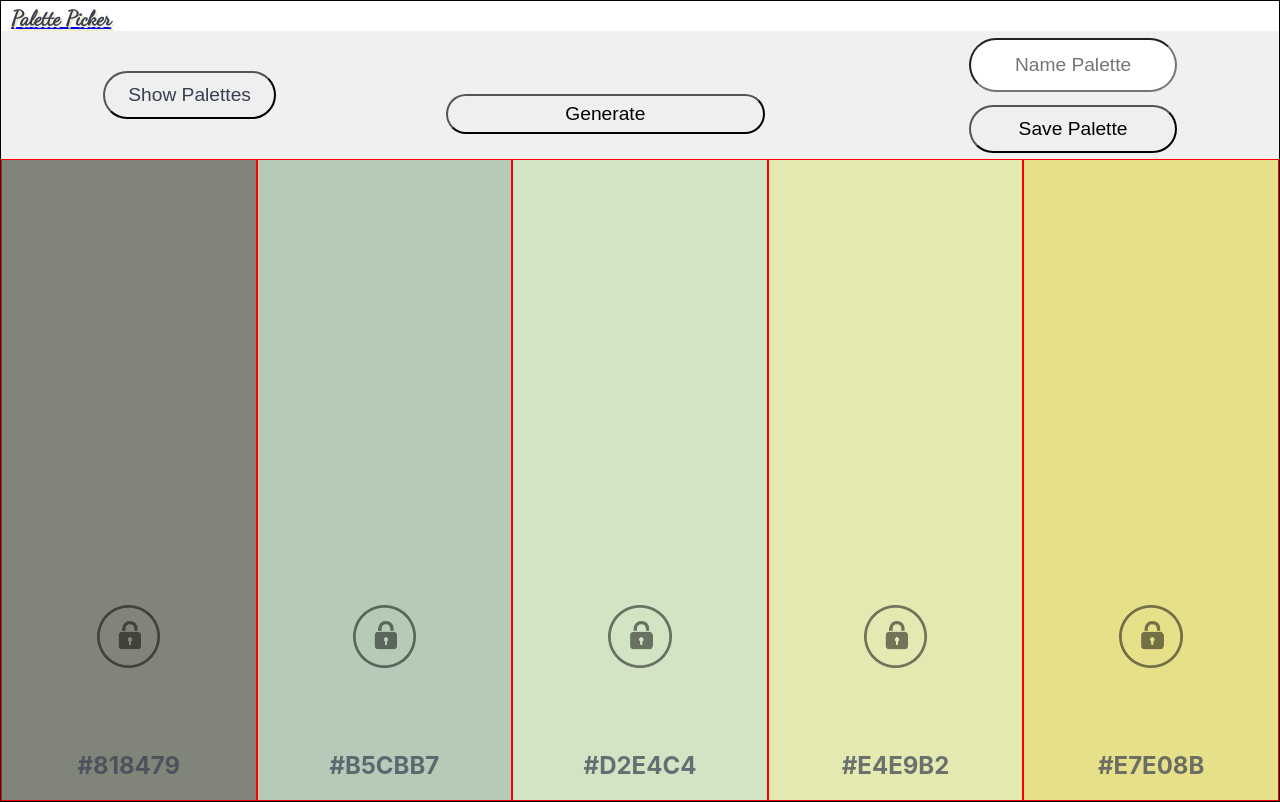
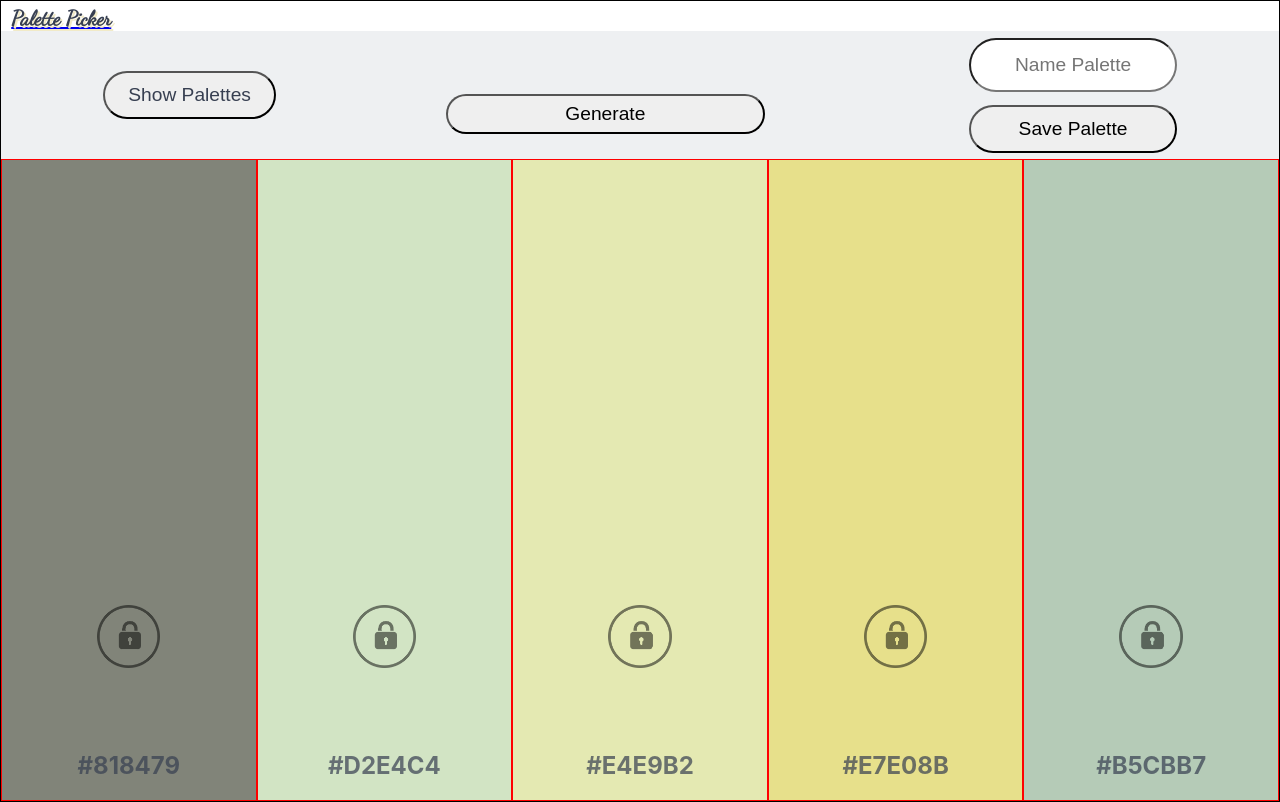
Before and after one commit to N-Gibson/front-end-palette-picker, a React (Create React App) app: page /project/1 in a window 1280 px wide. Built offline with nearby package versions, Linux system fonts and the light colour scheme; no server answers.

Commit message:
Change generate color method

```diff
--- a/src/Components/Colors/Colors.js
+++ b/src/Components/Colors/Colors.js
@@ -11,28 +11,76 @@ export const Colors = (props) => {
 
   return(
     <section className="colors-page">
-      <div className="color div__color--1" style={{backgroundColor: color1.hex}}>
-        {!color1.isLocked && <img alt="lock icon" src={lockIcon} onClick={() => lockColor( 'color1' )}/>}
-        {color1.isLocked  && <img alt="lock icon" style={lockedStyle} src={lockIcon} onClick={() => lockColor( 'color1' )}/>}
+      <div
+        className="color div__color--1"
+        style={{backgroundColor: color1.hex}}>
+          {!color1.isLocked && <img
+            alt="lock icon"
+            src={lockIcon}
+            onClick={() => lockColor(1)}/>}
+          {color1.isLocked  && <img
+            alt="lock icon"
+            style={lockedStyle}
+            src={lockIcon}
+            onClick={() => lockColor(1)}/>}
         <h2 className="color__hex">{color1.hex}</h2>
      </div>
-     <div className="color div__color--2" style={{backgroundColor: color2.hex}} >
-       {!color2.isLocked && <img alt="lock icon" src={lockIcon} onClick={lockColor}/>}
-       {color2.isLocked  && <img alt="lock icon" style={lockedStyle} src={lockIcon} onClick={lockColor}/>}
+     <div
+      className="color div__color--2"
+      style={{backgroundColor: color2.hex}} >
+       {!color2.isLocked && <img
+          alt="lock icon"
+          src={lockIcon}
+          onClick={() => lockColor(2)}/>}
+       {color2.isLocked  && <img
+          alt="lock icon"
+          style={lockedStyle}
+          src={lockIcon}
+          onClick={() => lockColor(2)}/>}
        <h2 className="color__hex">{color2.hex}</h2>
      </div>
-     <div className="color div__color--3" style={{backgroundColor: color3.hex}}>
-       <img alt="lock icon" src={lockIcon}/>
+     <div
+      className="color div__color--3"
+      style={{backgroundColor: color3.hex}}>
+       {!color3.isLocked && <img
+         alt="lock icon"
+         src={lockIcon}
+         onClick={() => lockColor(3)}/>}
+       {color3.isLocked &&  <img
+         alt="lock icon"
+         style={lockedStyle}
+         src={lockIcon}
+         onClick={() => lockColor(3)}/>}
        <h2 className="color__hex">{color3.hex}</h2>
      </div>
-     <div className="color div__color--4" style={{backgroundColor: color4.hex}}>
-       <img alt="lock icon" src={lockIcon}/>
+     <div
+      className="color div__color--4"
+      style={{backgroundColor: color4.hex}}>
+       {!color4.isLocked && <img
+         alt="lock icon"
+         src={lockIcon}
+         onClick={() => lockColor(4)}/>}
+       {color4.isLocked &&  <img
+         alt="lock icon"
+         style={lockedStyle}
+         src={lockIcon}
+         onClick={() => lockColor(4)}/>}
        <h2 className="color__hex">{color4.hex}</h2>
      </div>
-        <div className="color div__color5" style={{backgroundColor: color5.hex}}>
-        <img alt="lock icon" src={lockIcon}/>
-        <h2 className="color__hex">{color5.hex}</h2>
-        </div>
+      <div
+        className="color div__color5"
+        style={{backgroundColor: color5.hex}}>
+      {!color5.isLocked && <img
+        alt="lock icon"
+        src={lockIcon}
+        onClick={() => lockColor(5)}/>}
+      {color5.isLocked &&  <img
+        alt="lock icon"
+        style={lockedStyle}
+        src={lockIcon}
+        onClick={() => lockColor(5)}/>}
+      <h2 className="color__hex">{color5.hex}</h2>
+      </div>
     </section>
   )
 }
--- a/src/Components/Palette/palette.js
+++ b/src/Components/Palette/palette.js
@@ -14,11 +14,13 @@ export class Palette extends Component {
       name: '',
       palettes: [],
       currentProjectId: 0,
-      color1: {hex: '#818479', isLocked: false},
-      color2: {hex: '#B5CBB7', isLocked: false},
-      color3: {hex: '#D2E4C4', isLocked: false},
-      color4: {hex: '#E4E9B2', isLocked: false},
-      color5: {hex: '#E7E08B', isLocked: false},
+      colors: [
+        {name: 'color1', hex: '#818479', isLocked: false},
+        {name: 'color3', hex: '#D2E4C4', isLocked: false},
+        {name: 'color4', hex: '#E4E9B2', isLocked: false},
+        {name: 'color5', hex: '#E7E08B', isLocked: false},
+        {name: 'color2', hex: '#B5CBB7', isLocked: false},
+      ],
       error: '',
     }
   }
@@ -48,56 +50,23 @@ export class Palette extends Component {
   }
 
   generateColor = () => {
-    if(!this.state.color1.isLocked) {
-      this.setState(prevState => ({
-      color1: {
-          ...prevState.color1,
-          hex: this.generateRandomColor()
+    const newColors = [];
+    this.state.colors.forEach(color => {
+      if(!color.isLocked) {
+        let col = {...color};
+        col.hex = this.generateRandomColor();
+        newColors.push(col);
       }
-    }))
-  }
-    this.setState(prevState => ({
-      color2: {
-          ...prevState.color2,
-         hex: this.generateRandomColor()
-      }
-    }))
-    this.setState(prevState => ({
-      color3: {
-          ...prevState.color3,
-          hex: this.generateRandomColor()
-      }
-   }))
-    this.setState(prevState => ({
-      color4: {
-          ...prevState.color4,
-          hex: this.generateRandomColor()
-      }
-    }))
-    this.setState(prevState => ({
-      color5: {
-          ...prevState.color5,
-          hex: this.generateRandomColor()
-      }
-    }))
+    });
+    this.setState({ colors: newColors });
   }
 
-  lockColor = () => {
-    if(!this.state.color1.isLocked) {
-    this.setState(prevState => ({
-      color1: {
-          ...prevState.color1,
-          isLocked: true
-      }
-  }))
-  } else {
-    this.setState(prevState => ({
-      color1: {
-          ...prevState.color1,
-          isLocked: false
-      }
-  }))
-  }
+  lockColor = (colorNum) => {
+    const foundColor = this.state.colors.find(color => color.name === `color${colorNum}`);
+    const colorIndex = this.state.colors.indexOf(foundColor);
+    console.log(colorIndex)
+    // foundColor.isLocked = !foundColor.isLocked;
+    // this.setState({})
   }
 
   savePalette = () => {
@@ -132,11 +101,11 @@ export class Palette extends Component {
       <Colors
         copyHex={this.copyHex}
         lockColor={this.lockColor}
-        color1={this.state.color1}
-        color2={this.state.color2}
-        color3={this.state.color3}
-        color4={this.state.color4}
-        color5={this.state.color5}/>
+        color1={this.state.colors[0]}
+        color2={this.state.colors[1]}
+        color3={this.state.colors[2]}
+        color4={this.state.colors[3]}
+        color5={this.state.colors[4]}/>
       </section>
     )
   }
```
